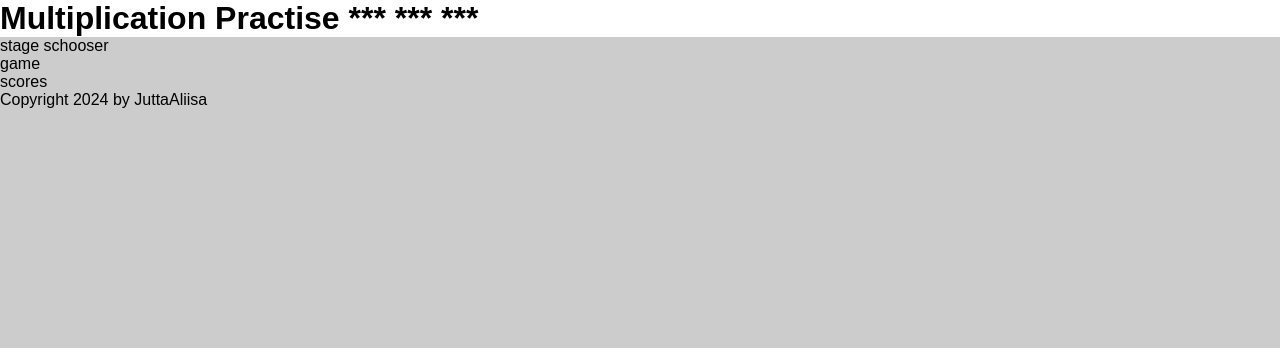
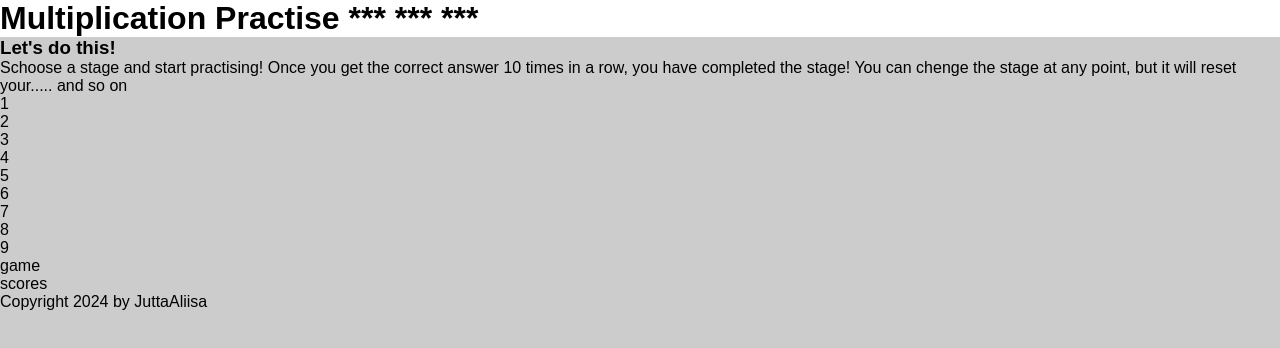
Before and after one commit to JuttaAliisa/mathGame, a plain HTML site: page index.html in a window 1280 px wide. Drawn offline with Linux system fonts and the light colour scheme; a web font is replaced by a local one.

Commit message:
Add stage schoosers with IDs and classes to html document

```diff
--- a/index.html
+++ b/index.html
@@ -20,7 +20,21 @@
     <!--Main content-->
     <main>
         <!--Stage chooser-->
-        <div>stage schooser</div>
+        <div>
+            <h3>Let's do this!</h3>
+            <p>Schoose a stage and start practising! Once you get the correct answer 10 times in a row, you have completed the stage! You can chenge the stage at any point, but it will reset your..... and so on</p>
+        </div>
+        <div id="choose-stage">
+            <p id="stage-one" class="stage-button">1</p>
+            <p id="stage-two" class="stage-button">2</p>
+            <p id="stage-three" class="stage-button">3</p>
+            <p id="stage-four" class="stage-button">4</p>
+            <p id="stage-five" class="stage-button">5</p>
+            <p id="stage-six" class="stage-button">6</p>
+            <p id="stage-seven" class="stage-button">7</p>
+            <p id="stage-eight" class="stage-button">8</p>
+            <p id="stage.nine" class="stage-button">9</p>
+        </div>
 
         <!--Game section-->
         <div>game</div>
```
